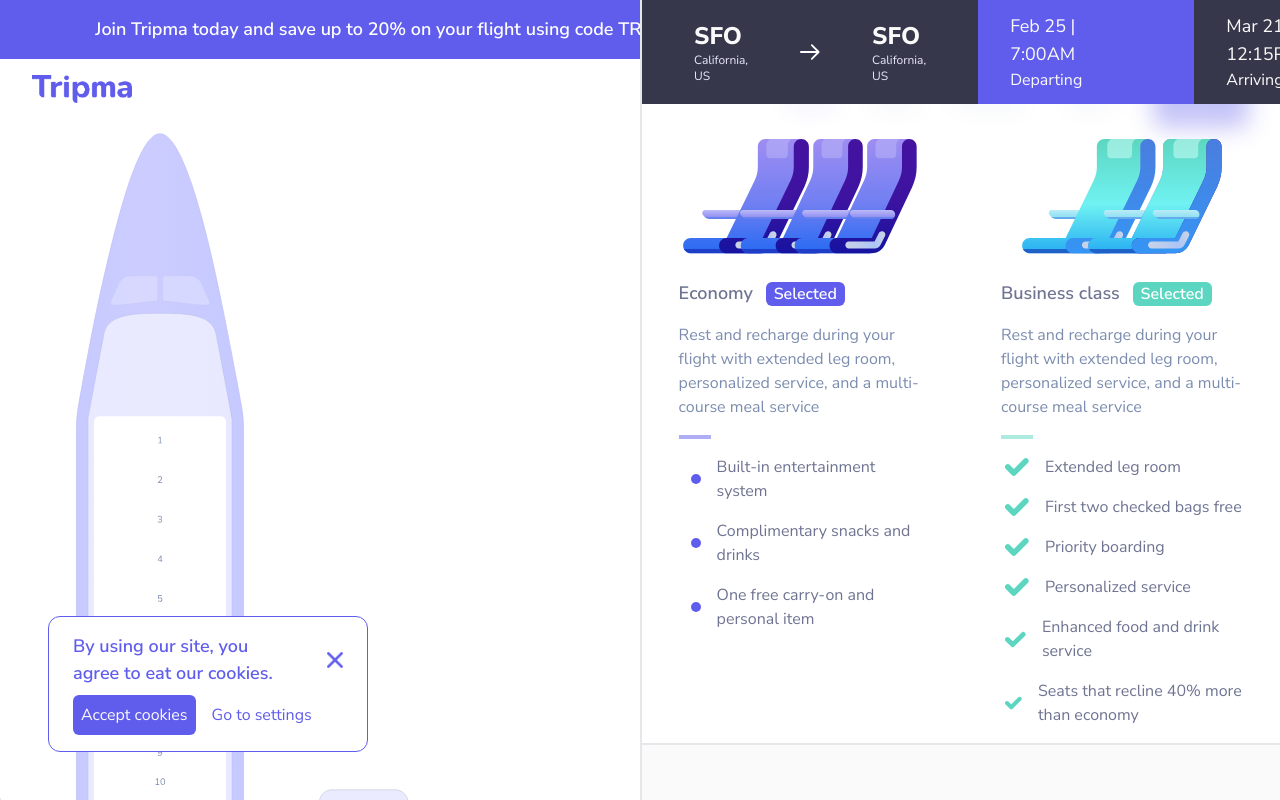
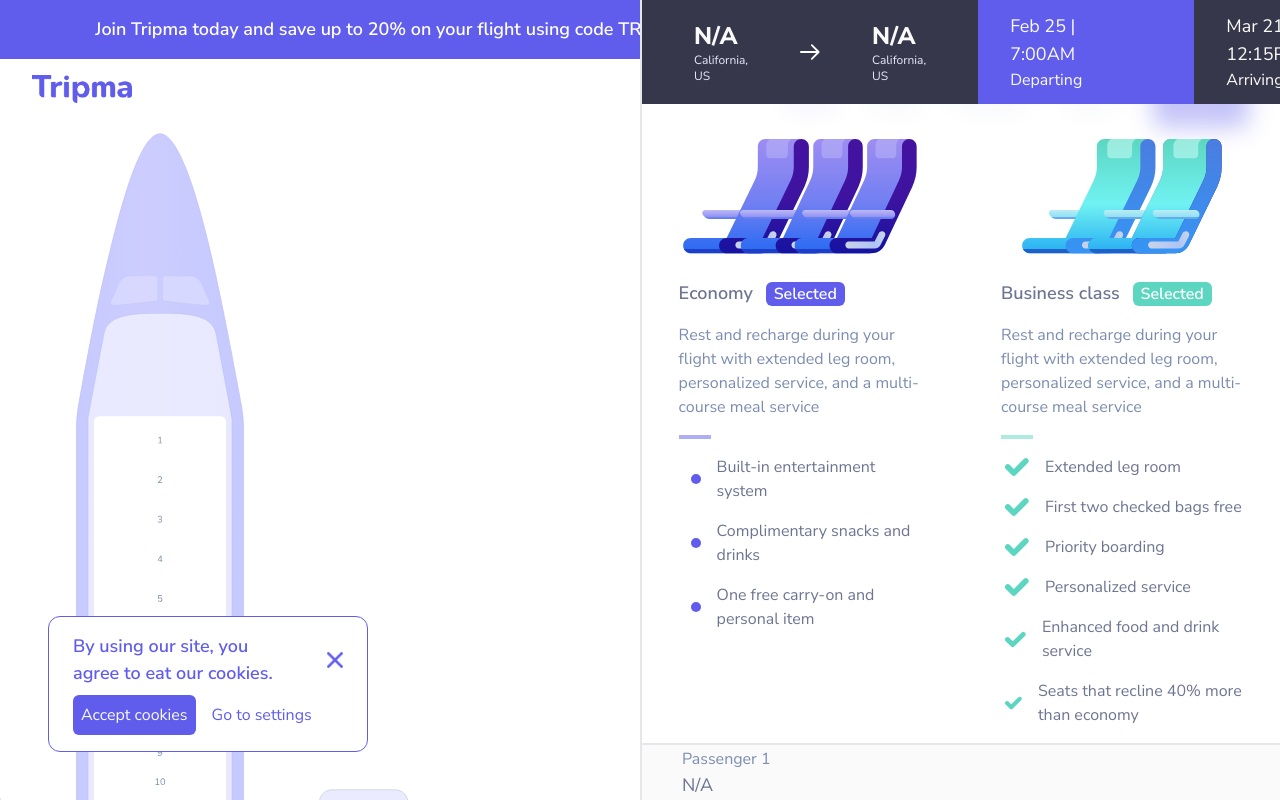
Before and after one commit to hadyawny/tripma, a Next.js app: page /seats in a window 1280 px wide. Shown: the top 800 px of the page. Built offline with nearby package versions, Linux system fonts and the light colour scheme.

Commit message:
added data sent to seats page

```diff
--- a/app/seats/page.jsx
+++ b/app/seats/page.jsx
@@ -25,7 +25,7 @@ export default function Seatspage() {
       <div className="fixed top-0 right-0 w-2/4 bg-trueWhite bg-opacity-60 backdrop-blur-md h-screen flex flex-col border-l-2">
         <div className="bg-grey-800 w-full h-32 flex">
           <div className="px-7 py-5 mx-6 flex flex-col justify-center">
-            <p className="text-2xl font-extrabold text-grey-100">SFO</p>
+            <p className="text-2xl font-extrabold text-grey-100">{selectedDepartingFlight? selectedDepartingFlight.from : "N/A"}</p>
             <p className="text-xs text-purpleExtraLight">California, US</p>
           </div>
           <Image
@@ -35,7 +35,7 @@ export default function Seatspage() {
             height={15}
           />
           <div className="px-7 py-5 mx-6 flex flex-col justify-center">
-            <p className="text-2xl font-extrabold text-grey-100">SFO</p>
+            <p className="text-2xl font-extrabold text-grey-100">{selectedDepartingFlight? selectedDepartingFlight.to : "N/A"}</p>
             <p className="text-xs text-purpleExtraLight">California, US</p>
           </div>
           <div className="h-full pl-8 pr-28  bg-purpleBlue flex flex-col justify-center text-grey-100">
@@ -205,7 +205,13 @@ export default function Seatspage() {
           </div>
           <div></div>
         </div>
-        <div className="bg-grey-100 w-full h-36 border-t-2"></div>
+        <div className="bg-grey-100 w-full h-36 border-t-2 flex px-10 items-center">
+            <div>
+                <p className=" text-grey-400">Passenger 1</p>
+                <p className="text-lg text-grey-600">{passengerInfo ? passengerInfo.firstName +" "+passengerInfo.lastName :"N/A"}</p>
+            </div>
+
+        </div>
       </div>
     </div>
   );
```
